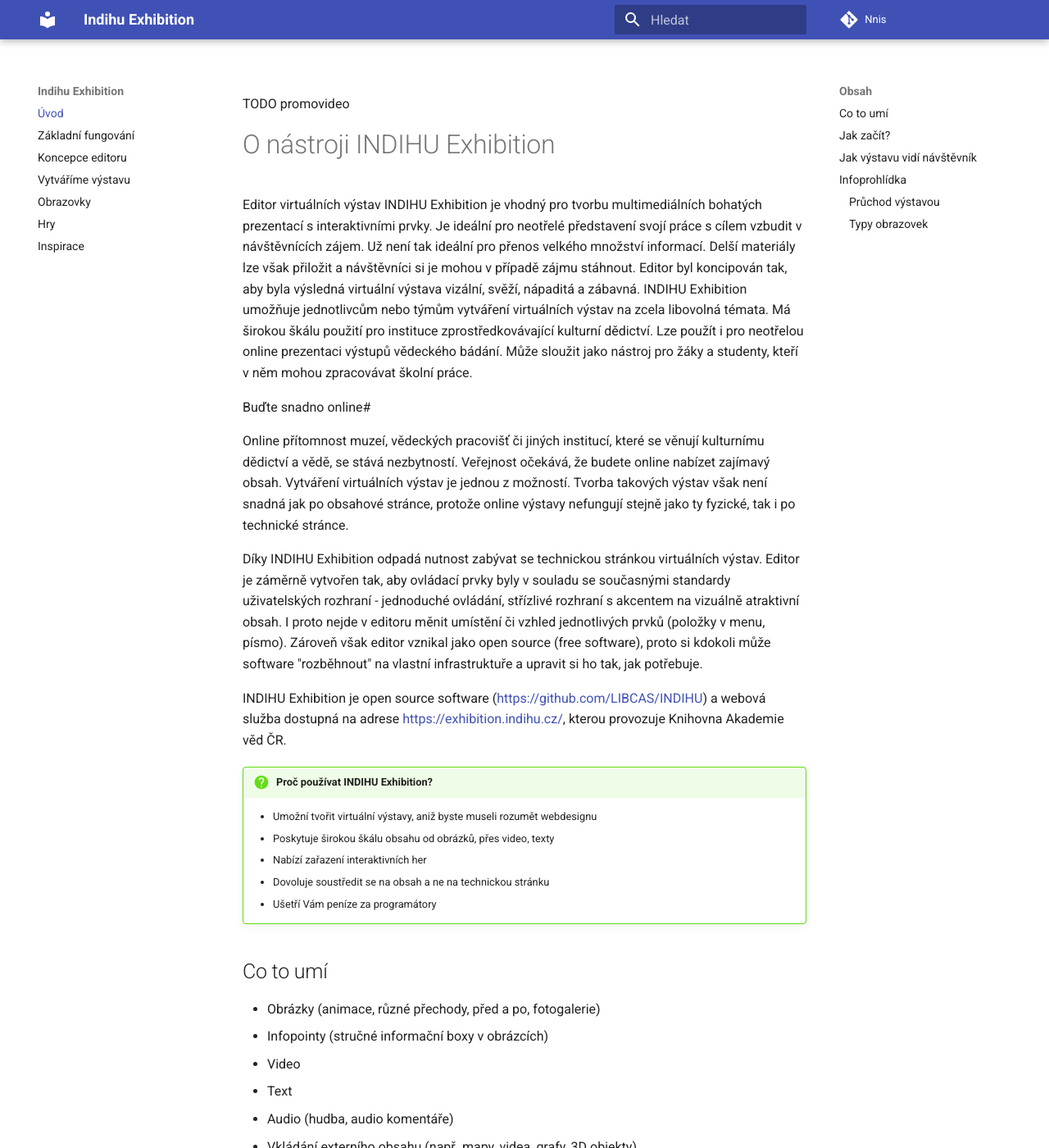
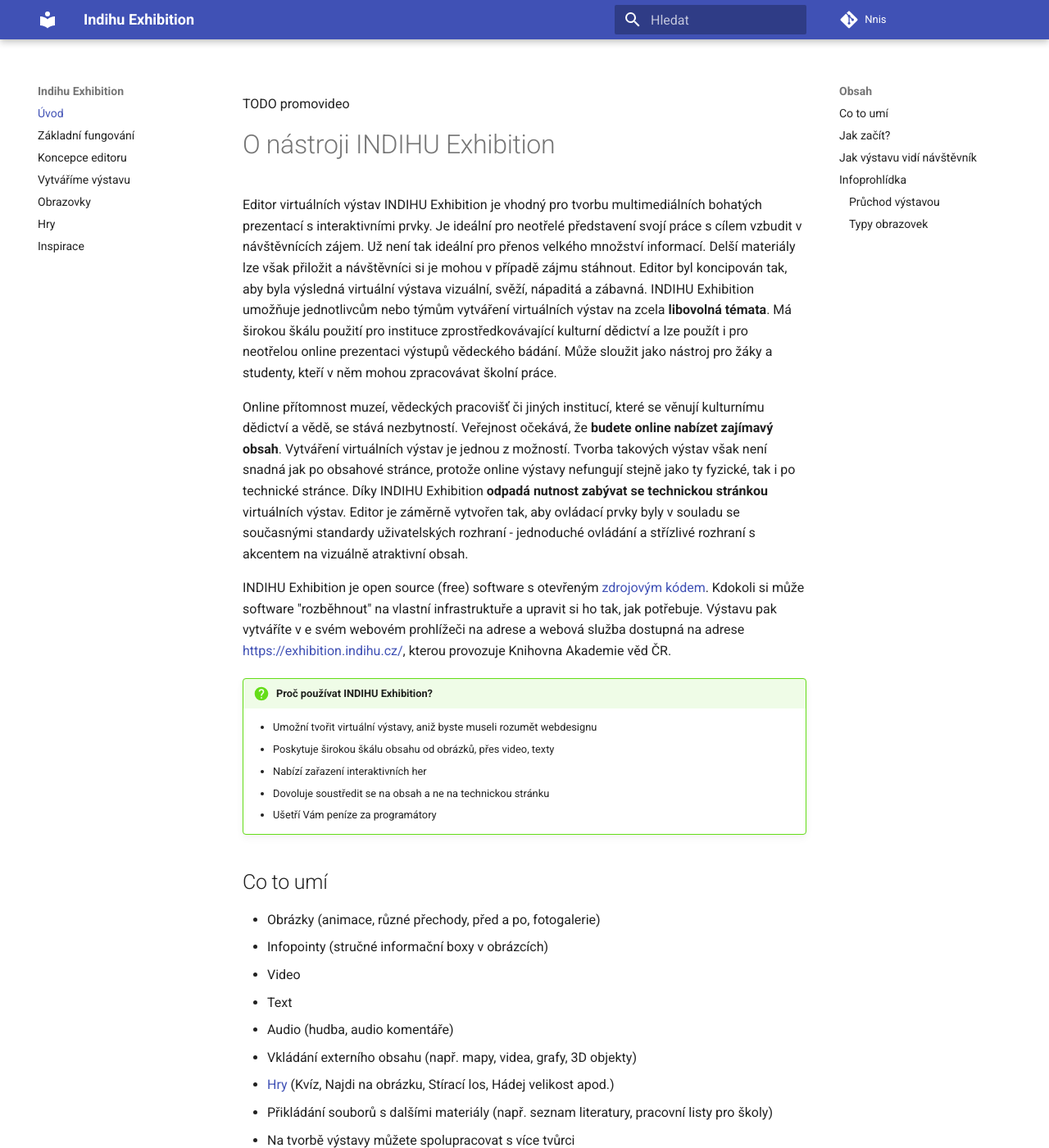
Before and after one commit to nnis/indihu-manual, an MkDocs documentation site: the page built from docs/index.md, in a window 1280 px wide and 1400 px high. Shown: the whole window at 82% size. Built offline with MkDocs 1.6.1 and Material for MkDocs 9.7.7, drawn with Linux system fonts in a browser that asks for light colours; some of the changed text lies outside the part shown.

Commit message:
Update index.md

```diff
--- a/docs/index.md
+++ b/docs/index.md
@@ -2,19 +2,12 @@
 
 # O nástroji INDIHU Exhibition
 
-Editor virtuálních výstav INDIHU Exhibition je vhodný pro tvorbu multimediálních bohatých prezentací s interaktivními prvky. Je ideální pro neotřelé představení svojí práce s cílem vzbudit v návštěvnících zájem. Už není tak ideální pro přenos velkého množství informací. Delší materiály lze však přiložit a návštěvníci si je mohou v případě zájmu stáhnout. Editor byl koncipován tak, aby byla výsledná virtuální výstava vizální, svěží, nápaditá a zábavná. INDIHU Exhibition umožňuje jednotlivcům nebo týmům vytváření virtuálních výstav na zcela libovolná témata. Má širokou škálu použití pro instituce
-zprostředkovávající kulturní dědictví. Lze použít i pro neotřelou online prezentaci výstupů vědeckého bádání. Může sloužit jako nástroj pro žáky a studenty, kteří v něm mohou zpracovávat školní práce.
+Editor virtuálních výstav INDIHU Exhibition je vhodný pro tvorbu multimediálních bohatých prezentací s interaktivními prvky. Je ideální pro neotřelé představení svojí práce s cílem vzbudit v návštěvnících zájem. Už není tak ideální pro přenos velkého množství informací. Delší materiály lze však přiložit a návštěvníci si je mohou v případě zájmu stáhnout. Editor byl koncipován tak, aby byla výsledná virtuální výstava vizuální, svěží, nápaditá a zábavná. INDIHU Exhibition umožňuje jednotlivcům nebo týmům vytváření virtuálních výstav na zcela **libovolná témata**. Má širokou škálu použití pro instituce
+zprostředkovávající kulturní dědictví a lze použít i pro neotřelou online prezentaci výstupů vědeckého bádání. Může sloužit jako nástroj pro žáky a studenty, kteří v něm mohou zpracovávat školní práce.
 
-Buďte snadno online#
+Online přítomnost muzeí, vědeckých pracovišť či jiných institucí, které se věnují kulturnímu dědictví a vědě, se stává nezbytností. Veřejnost očekává, že **budete online nabízet zajímavý obsah**. Vytváření virtuálních výstav je jednou z možností. Tvorba takových výstav však není snadná jak po obsahové stránce, protože online výstavy nefungují stejně jako ty fyzické, tak i po technické stránce. Díky INDIHU Exhibition **odpadá nutnost zabývat se technickou stránkou** virtuálních výstav. Editor je záměrně vytvořen tak, aby ovládací prvky byly v souladu se současnými standardy uživatelských rozhraní - jednoduché ovládání a střízlivé rozhraní s akcentem na vizuálně atraktivní obsah.
 
-Online přítomnost muzeí, vědeckých pracovišť či jiných institucí, které se věnují kulturnímu dědictví a vědě, se stává nezbytností. Veřejnost očekává, že budete online nabízet zajímavý obsah. Vytváření virtuálních výstav je jednou z možností. Tvorba takových výstav však není snadná jak po obsahové stránce, protože online výstavy nefungují stejně jako ty fyzické, tak i po technické stránce.
-
-Díky INDIHU Exhibition odpadá nutnost zabývat se technickou stránkou virtuálních výstav. Editor je záměrně vytvořen tak, aby ovládací prvky byly v souladu se současnými standardy uživatelských rozhraní - jednoduché ovládání, střízlivé rozhraní s akcentem na vizuálně atraktivní obsah. I proto nejde v editoru měnit umístění či vzhled jednotlivých prvků (položky v menu, písmo). Zároveň však editor vznikal jako open source (free software), proto si kdokoli může software "rozběhnout" na vlastní infrastruktuře a upravit si ho tak, jak potřebuje.
-
-INDIHU Exhibition je open source software
-(<https://github.com/LIBCAS/INDIHU>) a webová služba dostupná na adrese
-<https://exhibition.indihu.cz/>, kterou provozuje Knihovna Akademie věd
-ČR.
+INDIHU Exhibition je open source (free) software s otevřeným [zdrojovým kódem](<https://github.com/LIBCAS/INDIHU>). Kdokoli si může software "rozběhnout" na vlastní infrastruktuře a upravit si ho tak, jak potřebuje. Výstavu pak vytváříte v e svém webovém prohlížeči na adrese a webová služba dostupná na adrese <https://exhibition.indihu.cz/>, kterou provozuje Knihovna Akademie věd ČR.
 
 !!! question "Proč používat INDIHU Exhibition?"
     * Umožní tvořit virtuální výstavy, aniž byste museli rozumět webdesignu
@@ -22,7 +15,6 @@
     * Nabízí zařazení interaktivních her
     * Dovoluje soustředit se na obsah a ne na technickou stránku
     * Ušetří Vám peníze za programátory
-
 
 ## Co to umí
 
@@ -32,7 +24,7 @@
 - Text
 - Audio (hudba, audio komentáře)
 - Vkládání externího obsahu (např. mapy, videa, grafy, 3D objekty)
-- [Hry](minihry.md) (Kvíz, Najdi na obrázku, Stírací los, Hádej velikost apod.)
+- [Hry](hry.md) (Kvíz, Najdi na obrázku, Stírací los, Hádej velikost apod.)
 - Přikládání souborů s dalšími materiály (např. seznam literatury, pracovní listy pro školy)
 - Na tvorbě výstavy můžete spolupracovat s více tvůrci
 - Hostování výstavy
@@ -41,12 +33,12 @@
 
 ## Jak začít?
 
-Tvorba virtuálních výstav má dvě části. Nejprve je třeba [vybrat téma](obsah-vystavy.md) a obsah připravit tak, aby byl vhodný pro zpracování formou virtuální výstavy. Druhým krokem je příprava výstavy v nástroji INDIHU Exhibition. V osvojení nástroje doporučujeme postupovat takto:
+Tvorba virtuálních výstav má dvě části - příparava obsahu a samotná práce v editoru. Nepodceňte přípravu obsahu. V osvojení nástroje doporučujeme postupovat takto:
 
-1. [Koncepce editoru](koncepce-editoru.md): článek a videa, která představují hlavní myšlenky a obecné principy ovládání
+1. Nejprve je třeba [vybrat téma](uspesna-vystava.md) a obsah připravit tak, aby byl vhodný pro zpracování formou virtuální výstavy. [Inspirujte](inspirace.md) se jinými tvůrci.
 2. [Základní fungování](zaklady.md): Vysvětlení používaných pojmů a ilustrovaný popis jednotlivých kroků při založení první výstavy
-3. [Obrazovky](obrazovky.md): Podrobný ilustrovaný popis jednotlivých tipů obrazovek
-4. [Hry](minihry.md): Podrobný ilustrovaný popis jednotlivých interaktivních her
+3. [Obrazovky](obrazovky.md): Podrobný ilustrovaný popis jednotlivých typů obrazovek
+4. [Hry](hry.md): Podrobný ilustrovaný popis jednotlivých interaktivních her
 
 ## Jak výstavu vidí návštěvník
 
```
